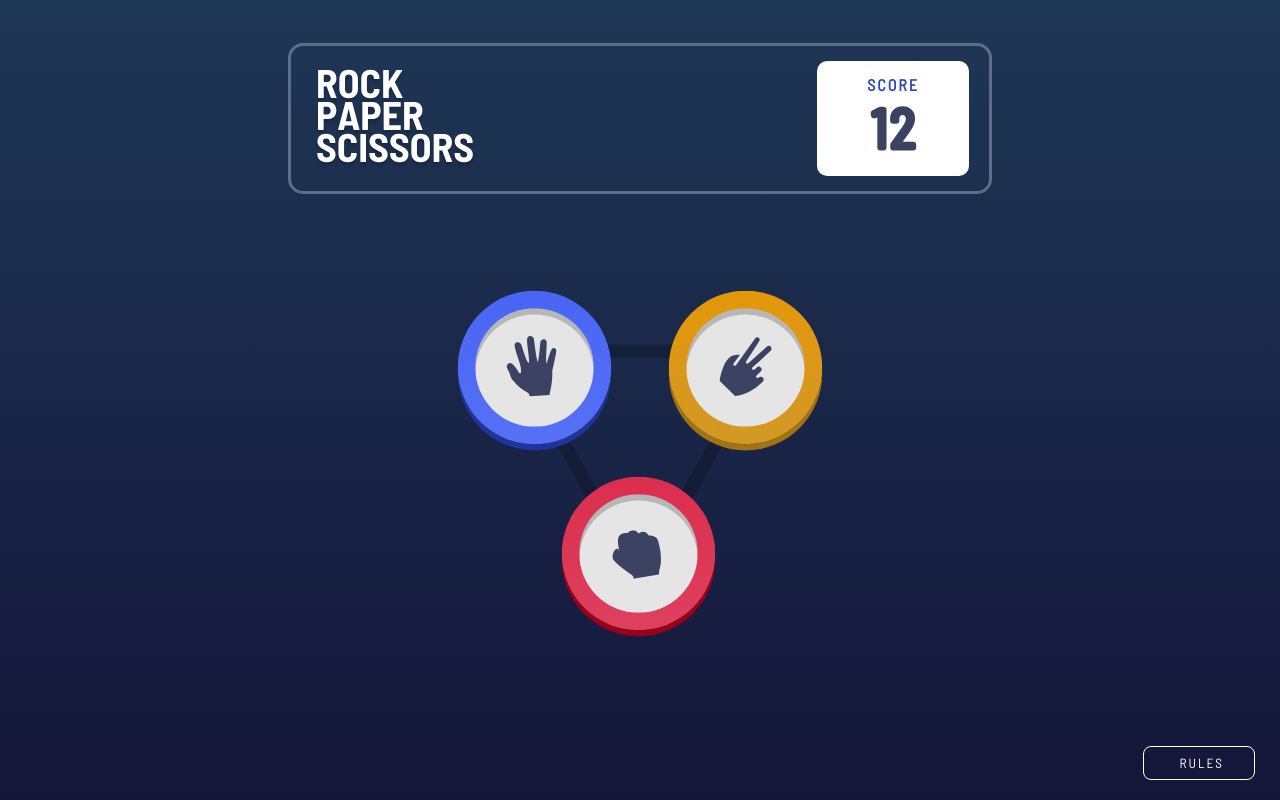
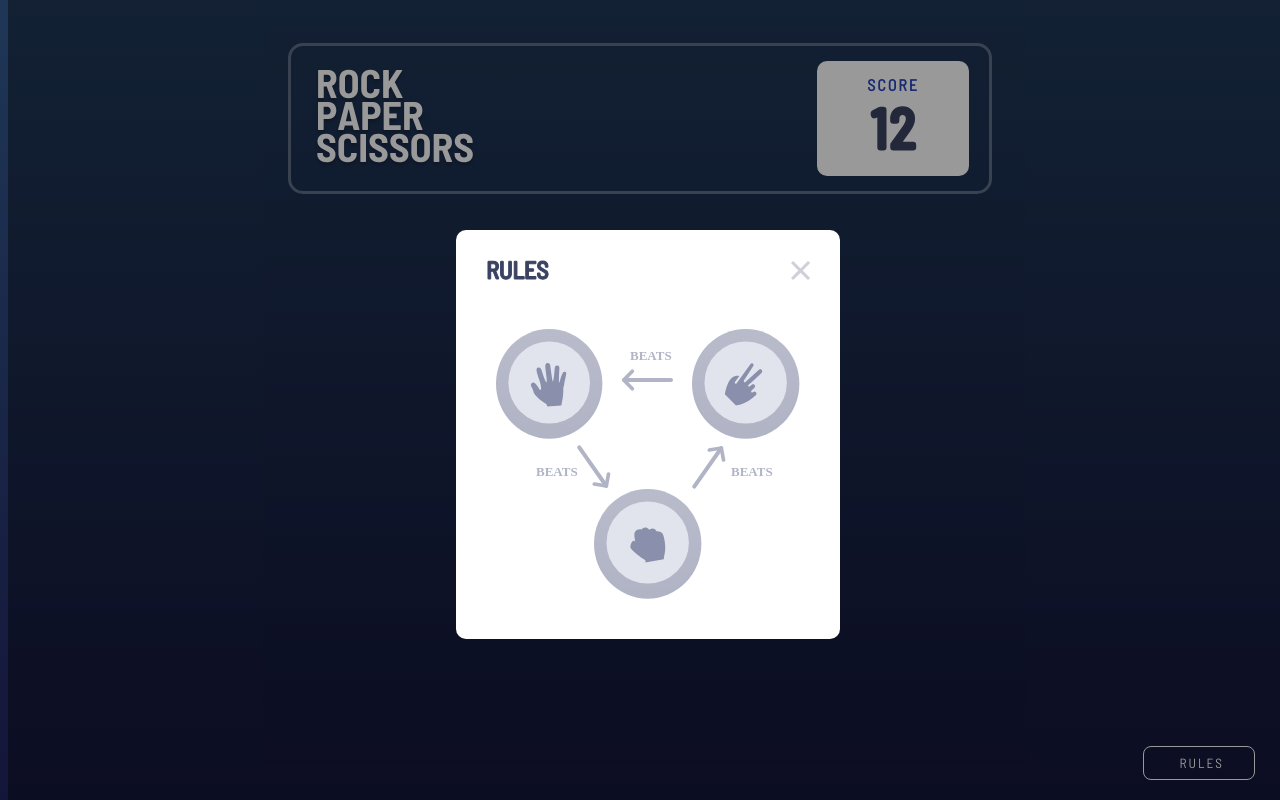
Before and after one commit to adrianptrv/FE_Mentor_rock_paper_scissors, a plain HTML site: page index.html in a window 1280 px wide. Both pictures are taken after a click on the button "RULES". Drawn offline with nearby package versions, Linux system fonts and the light colour scheme.

Commit message:
New changes

```diff
--- a/index.html
+++ b/index.html
@@ -6,6 +6,8 @@
     <meta name="viewport" content="width=device-width, initial-scale=1.0">
     <link rel="stylesheet" href="style.css">
     <link rel="icon" href="images/favicon.png">
+    <!-- jQuery CDN -->
+    <script src="https://ajax.googleapis.com/ajax/libs/jquery/3.7.1/jquery.min.js"></script>
     <title>Rock</title>
 </head>
 
@@ -29,12 +31,21 @@
             <div class="paper"><img src="images/icon-paper.svg"></div>
             <div class="sciss"><img src="images/icon-scissors.svg"></div>
             <div class="rock"><img src="images/icon-rock.svg"></div>
-
         </div>
-
     </section>
 
-<button>RULES</button>
+    <button class="open-btn" onclick="openWindow()">RULES</button>
+    <section class="modal-section">
+        <div class="modal-content">
+            <div class="modal-head">
+                <h1>RULES</h1>
+                <img src="images/icon-close.svg" class="close-btn" onclick="closeWindow()">
+            </div>
+            <div class="modal-main">
+                <img src="images/image-rules.svg"></img>
+            </div>
+        </div>
+    </section>
 
     <script src="script.js"></script>
 </body>
--- a/script.js
+++ b/script.js
@@ -0,0 +1,17 @@
+var modal = document.querySelector(".modal-section")
+
+//Open modal window
+function openWindow(){
+    modal.style.display = "block";
+}
+//Close modal window
+function closeWindow(){
+    modal.style.display = "none";
+};
+
+//Close modal window when you click anywhere outside the modal window
+window.onclick = function(event) {
+    if (event.target == modal) {
+      modal.style.display = "none";
+    }
+}
--- a/style.scss
+++ b/style.scss
@@ -75,7 +75,8 @@ body {
               background: linear-gradient(#e5e5e5, #e5e5e5) padding-box, linear-gradient(to bottom, hsl(230, 89%, 62%), hsl(230, 89%, 65%)) border-box;
               border-radius: 80px;
               border: 17px solid transparent;
-            box-shadow: inset 0 6px rgba(0, 0, 0, 0.2), 0 6px rgb(32 52 156);;
+              box-shadow: inset 0 6px rgba(0, 0, 0, 0.2), 0 6px rgb(32 52 156);
+              ;
               transform: translateY(-11px) scale(1.03);
 
               img {
@@ -122,8 +123,7 @@ body {
 
   }
 
-
-button{
+  button {
       position: absolute;
       bottom: 20px;
       right: 25px;
@@ -134,4 +134,55 @@ button{
       color: white;
       letter-spacing: 2px;
       font-family: 'Barlow Semi Condensed', sans-serif;
+
+      &:hover {
+          cursor: pointer;
       }
+  }
+
+
+  .modal-section {
+    display: none;
+      position: fixed;
+      background-color: rgba(0, 0, 0, 0.4);
+      width: 100%;
+      z-index: 1;
+      height: 100%;
+      top: 0;
+
+      .modal-content {
+          background: white;
+          padding: 0px 14px 37px 40px;
+          width: 330px;
+          margin: auto;
+          margin-top: 230px;
+          border-radius: 10px;
+      }
+
+      .modal-head {
+          padding-top: 5px;
+
+          h1 {
+              float: left;
+              font-weight: bold;
+              -webkit-text-stroke: 1px;
+              color: hsl(229, 25%, 31%);
+              margin-left: -10px;
+          }
+
+          img {
+              float: right;
+              margin-top: 26px;
+              margin-right: 15px;
+              &:hover {
+                cursor: pointer;
+              }
+          }
+      }
+
+      .modal-main {
+          img {
+              padding-top: 25px;
+          }
+      }
+  }
```
Also changed, not shown: style.css, 1 other file. Lines whose indentation alone changed are shown as unchanged.
